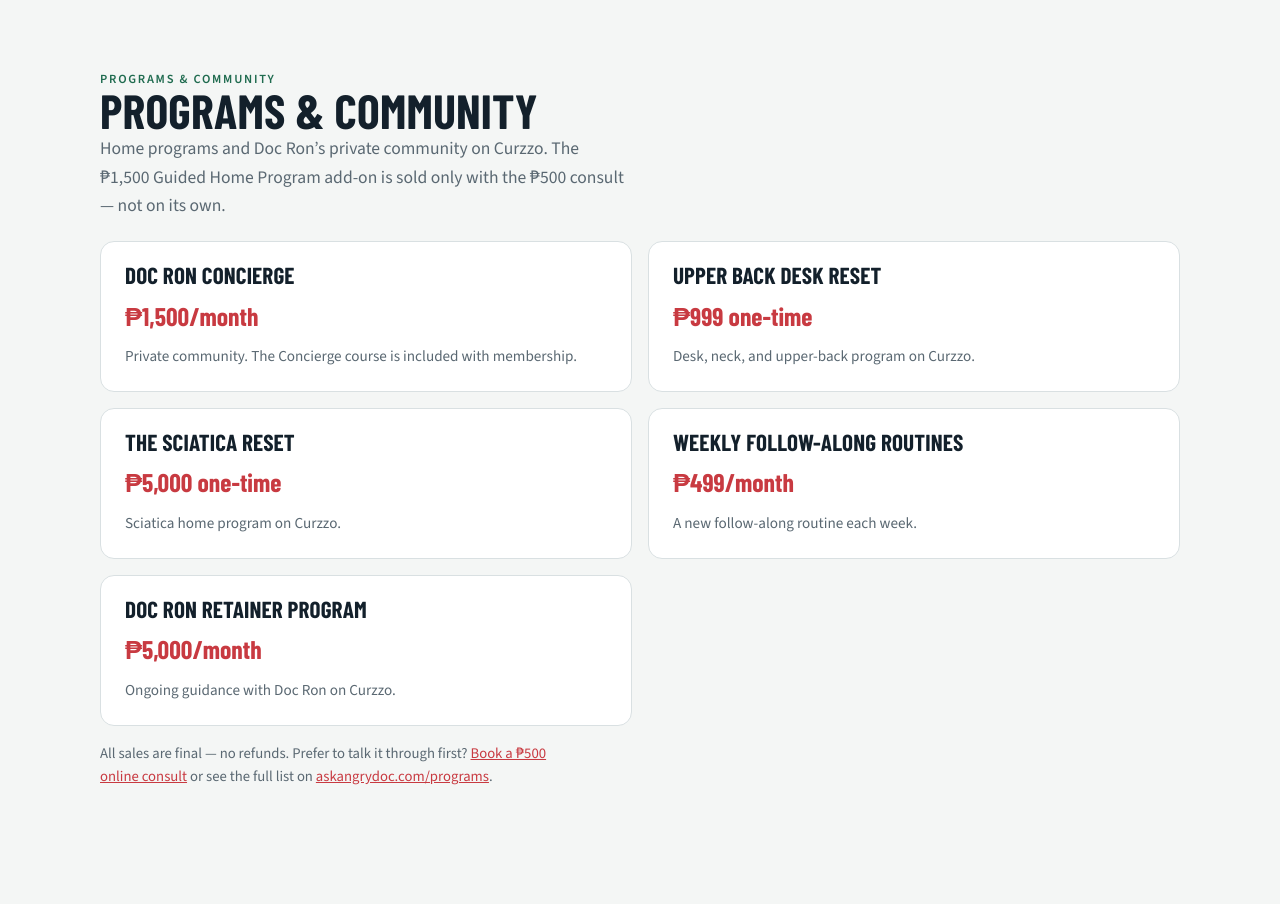
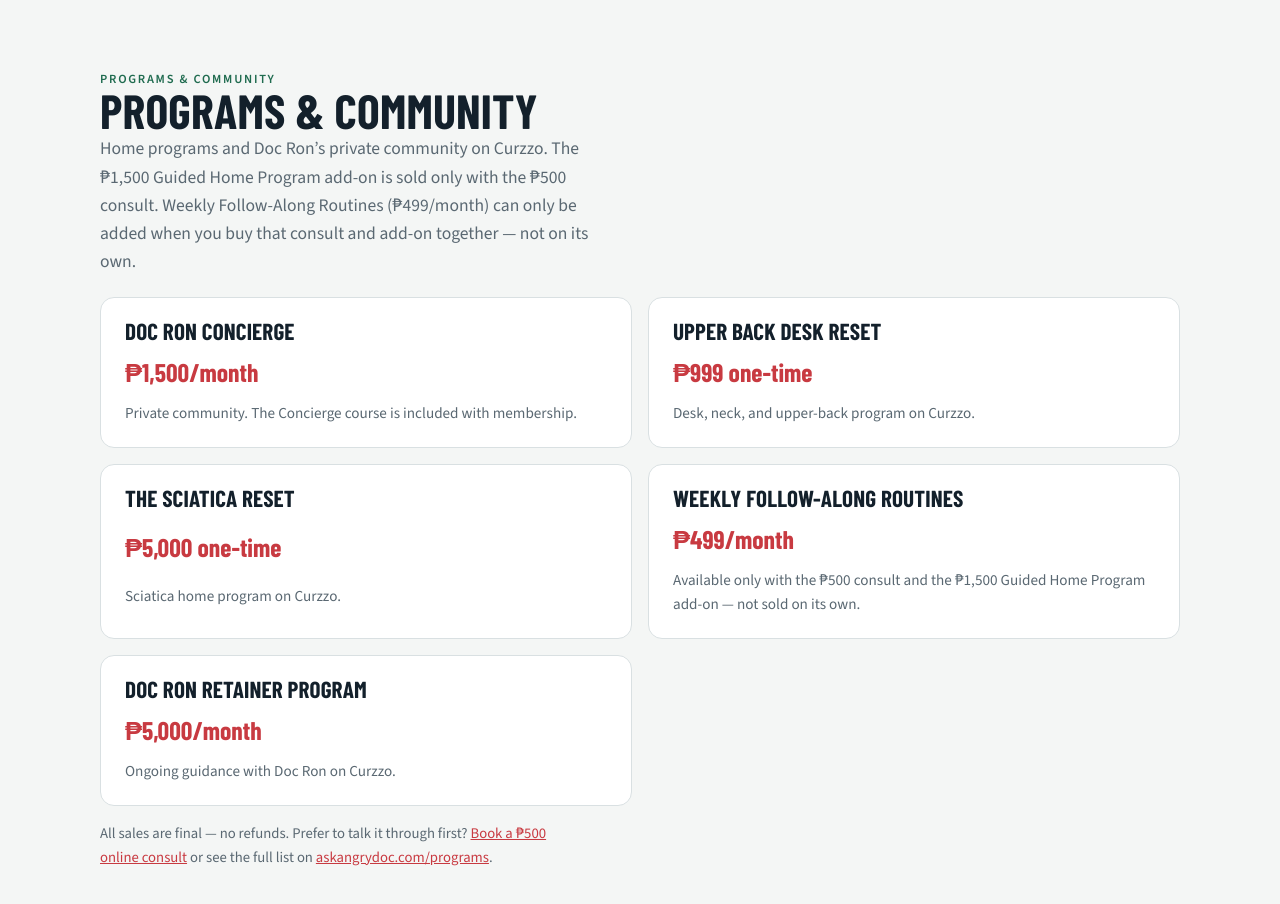
Before and after one commit to furiousdoc34/angrydoc-funnels, a plain HTML site: page index.html in a window 1280 px wide. Shown: the part 7540-8444 px from the top of the page. Drawn offline with nearby package versions, Linux system fonts and the light colour scheme; a web font is replaced by a local one.

Commit message:
Stop selling Weekly Follow-Along as a standalone Curzzo purchase.
Point the programs card at the ₱500 consult booking page, where it can only be added with the ₱1,500 Guided Home Program add-on.

```diff
--- a/index.html
+++ b/index.html
@@ -609,7 +609,7 @@ footer .wrap { display: flex; justify-content: space-between; gap: 12px; flex-wr
     <div class="wrap">
       <p class="eyebrow">Programs &amp; Community</p>
       <h2>Programs &amp; Community</h2>
-      <p class="lede">Home programs and Doc Ron’s private community on Curzzo. The ₱1,500 Guided Home Program add-on is sold only with the ₱500 consult — not on its own.</p>
+      <p class="lede">Home programs and Doc Ron’s private community on Curzzo. The ₱1,500 Guided Home Program add-on is sold only with the ₱500 consult. Weekly Follow-Along Routines (₱499/month) can only be added when you buy that consult and add-on together — not on its own.</p>
       <div class="programs-grid">
         <a class="program-card" href="https://curzzo.com/communities/doc-ron-concierge-1" target="_blank" rel="noopener">
           <h3>Doc Ron Concierge</h3>
@@ -626,10 +626,10 @@ footer .wrap { display: flex; justify-content: space-between; gap: 12px; flex-wr
           <span class="amt">₱5,000 one-time</span>
           <p>Sciatica home program on Curzzo.</p>
         </a>
-        <a class="program-card" href="https://curzzo.com/communities/doc-ron-concierge-1/classroom/courses/347" target="_blank" rel="noopener">
+        <a class="program-card" href="https://askangrydoc.com/book">
           <h3>Weekly Follow-Along Routines</h3>
           <span class="amt">₱499/month</span>
-          <p>A new follow-along routine each week.</p>
+          <p>Available only with the ₱500 consult and the ₱1,500 Guided Home Program add-on — not sold on its own.</p>
         </a>
         <a class="program-card" href="https://curzzo.com/communities/doc-ron-concierge-1/classroom/courses/348" target="_blank" rel="noopener">
           <h3>Doc Ron Retainer Program</h3>
```
